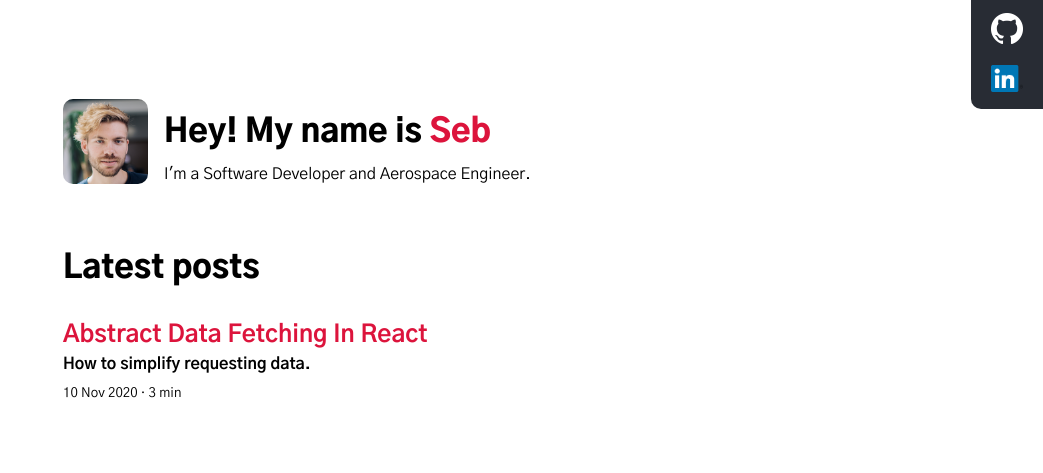
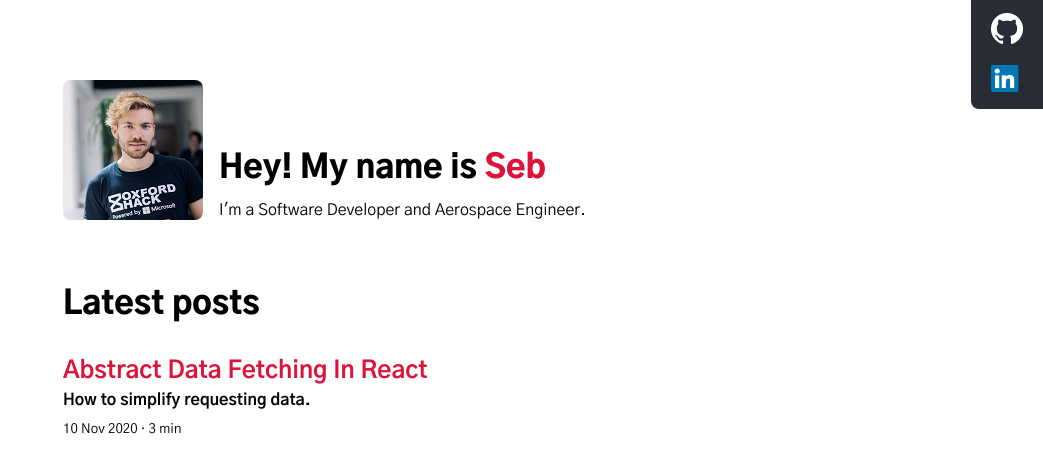
Before and after one commit to seraco/blog-sebastia, a Jekyll site: the page built from index.html, in a window 1280 px wide. Shown: the top 473 px of the page, without its empty margins (237-1280 px from the left). Built offline with Jekyll 4.4.1, drawn with Linux system fonts in a browser that asks for light colours.

Commit message:
increase size of avatar, remove its background color and make border radiuses multiples of 4px

```diff
--- a/assets/css/styles.css
+++ b/assets/css/styles.css
@@ -1,7 +1,7 @@
 :root {
   --primary-color: crimson;
-  --large-border-radius: 10px;
-  --small-border-radius: 5px;
+  --large-border-radius: 8px;
+  --small-border-radius: 4px;
   --dark-background-color: #282c34;
 }
 
@@ -99,10 +99,9 @@ footer {
 }
 
 .avatar {
-  width: 85px;
-  height: 85px;
+  width: 140px;
+  height: 140px;
   border-radius: var(--large-border-radius);
-  background-color: var(--primary-color);
   margin-right: 1rem;
 }
 
```
Also changed, not shown: assets/images/seb.png.
